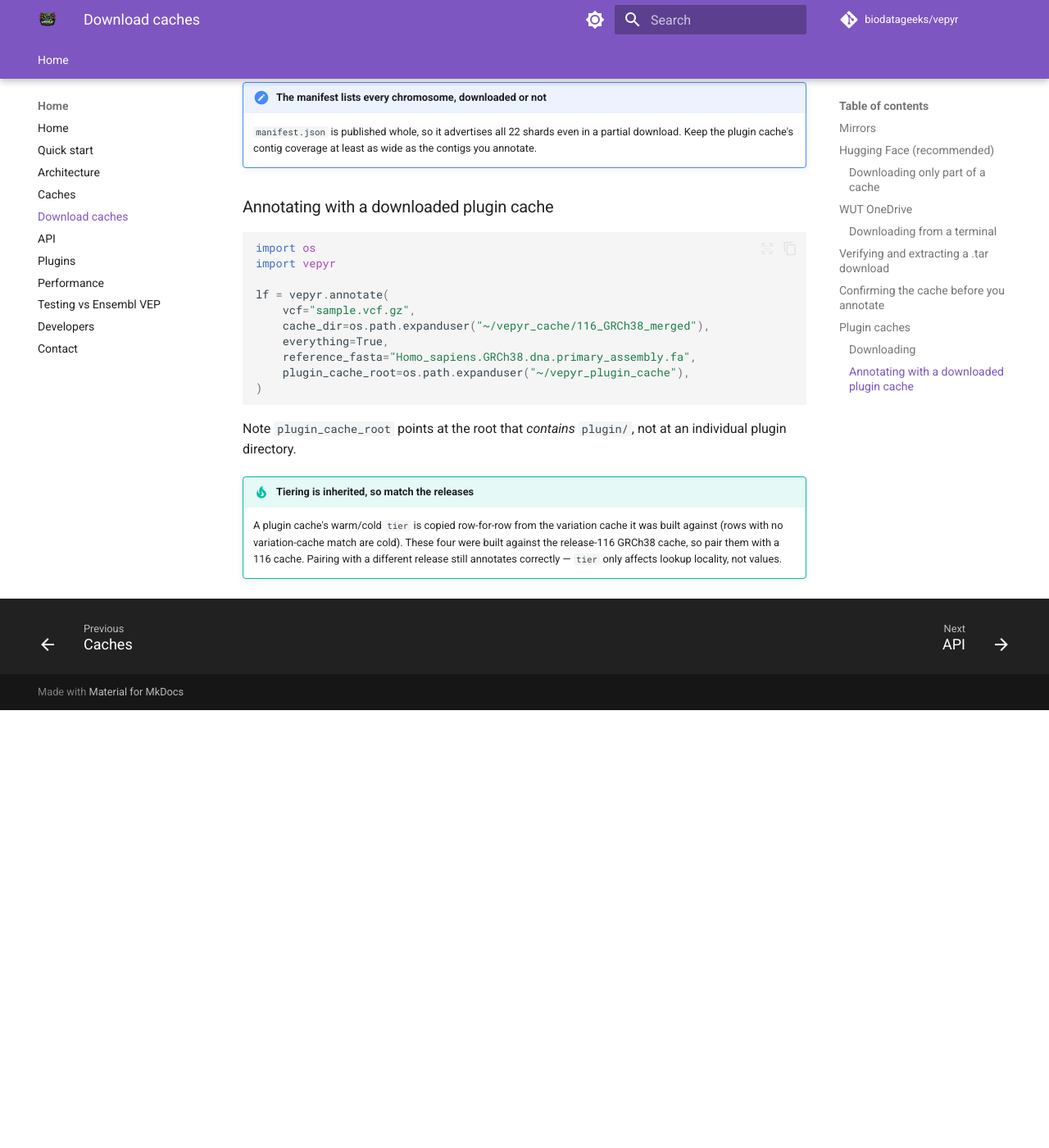
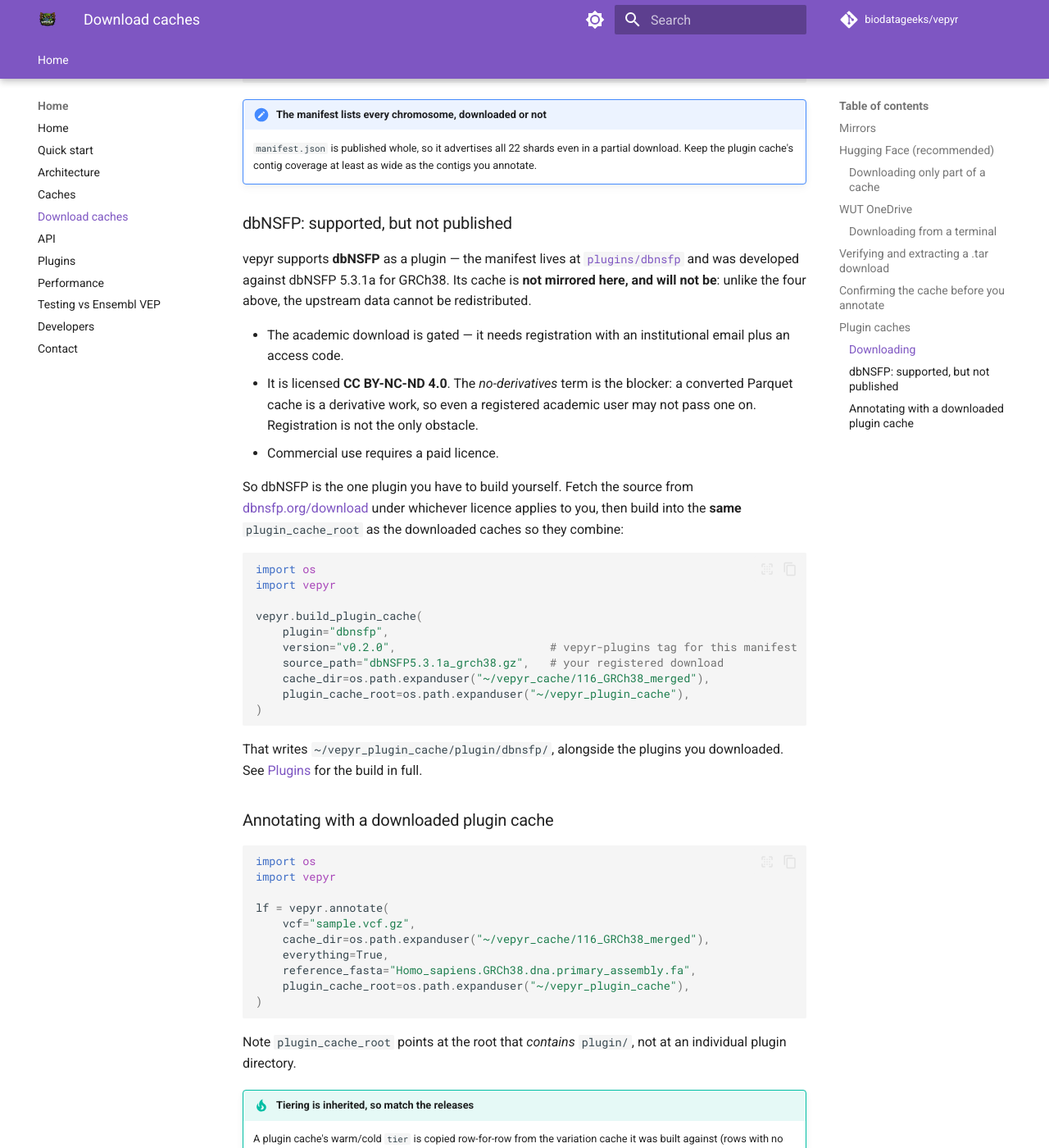
Before and after one commit to biodatageeks/vepyr, an MkDocs documentation site: the page built from docs/downloads.md, in a window 1280 px wide and 1400 px high, scrolled down 5076 px. Shown: the whole window at 82% size. Built offline with MkDocs 1.6.1 and Material for MkDocs 9.7.7, drawn with Linux system fonts in a browser that asks for light colours; comment, search, counter and statistics services are not loaded; before the commit the page ends 5942 px from its top, so only the background shows below that; some of the changed text lies outside the part shown.

Commit message:
docs: explain why dbNSFP is supported but never mirrored
dbNSFP was previously grouped with the release-115 caches as "not yet
mirrored", which reads as a backlog item. It is not: the four published plugin
caches are absent one source because that source cannot be redistributed.

The academic download at dbnsfp.org is gated behind registration with an
institutional email and an access code, but registration is not the operative
restriction — the data is CC BY-NC-ND 4.0, and the no-derivatives term means a
converted Parquet cache is a derivative that even a registered academic user
may not pass on. Commercial use needs a paid licence.

So the page now points users at their own registered download plus a
build_plugin_cache call, writing into the same plugin_cache_root as the
downloaded caches so the five combine. The manifest was developed against
dbNSFP 5.3.1a for GRCh38.

Co-Authored-By: Claude Opus 5 (1M context) <noreply@anthropic.com>
Claude-Session: https://claude.ai/code/session_01LDC25PU7NyAYhoVLedrfeA

````diff
--- a/docs/downloads.md
+++ b/docs/downloads.md
@@ -11,8 +11,10 @@ fields, and how the three cache types differ.
 
 !!! info "Currently available: release 116, GRCh38"
     All three cache types are published for **Ensembl release 116 / GRCh38**,
-    along with four [plugin caches](#plugin-caches). Release 115 caches and the
-    dbNSFP plugin cache are not yet mirrored — build those locally for now.
+    along with four [plugin caches](#plugin-caches). Release 115 caches are not
+    mirrored yet — build those locally for now. The **dbNSFP** plugin cache is
+    a different case: it is supported but cannot be published at all, see
+    [dbNSFP](#dbnsfp-supported-but-not-published).
 
 | Cache | Transcript set | Size |
 |---|---|--:|
@@ -262,6 +264,42 @@ hf download biodatageeks/vepyr_116_GRCh38_plugin_cadd \
     partial download. Keep the plugin cache's contig coverage at least as wide
     as the contigs you annotate.
 
+### dbNSFP: supported, but not published
+
+vepyr supports **dbNSFP** as a plugin — the manifest lives at
+[`plugins/dbnsfp`](https://github.com/biodatageeks/vepyr-plugins/blob/master/plugins/dbnsfp/dbnsfp.source.toml)
+and was developed against dbNSFP 5.3.1a for GRCh38. Its cache is **not mirrored
+here, and will not be**: unlike the four above, the upstream data cannot be
+redistributed.
+
+- The academic download is gated — it needs registration with an institutional
+  email plus an access code.
+- It is licensed **CC BY-NC-ND 4.0**. The *no-derivatives* term is the blocker:
+  a converted Parquet cache is a derivative work, so even a registered academic
+  user may not pass one on. Registration is not the only obstacle.
+- Commercial use requires a paid licence.
+
+So dbNSFP is the one plugin you have to build yourself. Fetch the source from
+[dbnsfp.org/download](https://www.dbnsfp.org/download/) under whichever licence
+applies to you, then build into the **same** `plugin_cache_root` as the
+downloaded caches so they combine:
+
+```python
+import os
+import vepyr
+
+vepyr.build_plugin_cache(
+    plugin="dbnsfp",
+    version="v0.2.0",                       # vepyr-plugins tag for this manifest
+    source_path="dbNSFP5.3.1a_grch38.gz",   # your registered download
+    cache_dir=os.path.expanduser("~/vepyr_cache/116_GRCh38_merged"),
+    plugin_cache_root=os.path.expanduser("~/vepyr_plugin_cache"),
+)
+```
+
+That writes `~/vepyr_plugin_cache/plugin/dbnsfp/`, alongside the plugins you
+downloaded. See [Plugins](plugins.md) for the build in full.
+
 ### Annotating with a downloaded plugin cache
 
 ```python
````
Also changed, not shown: docs/plugins.md (+3 -1 lines).
